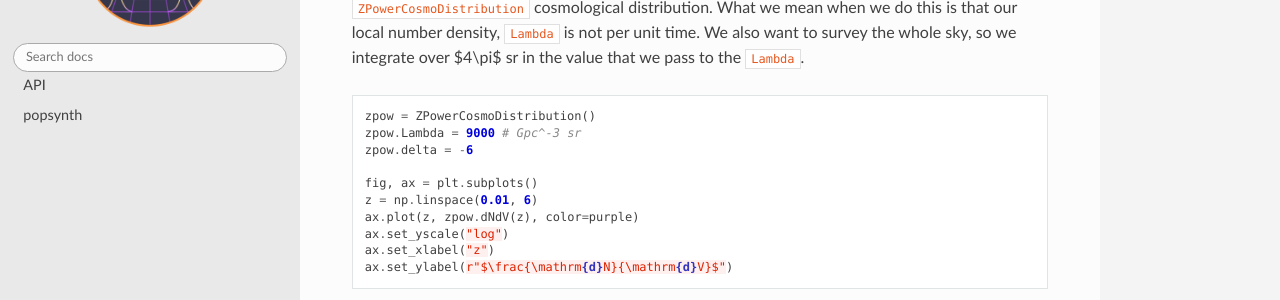
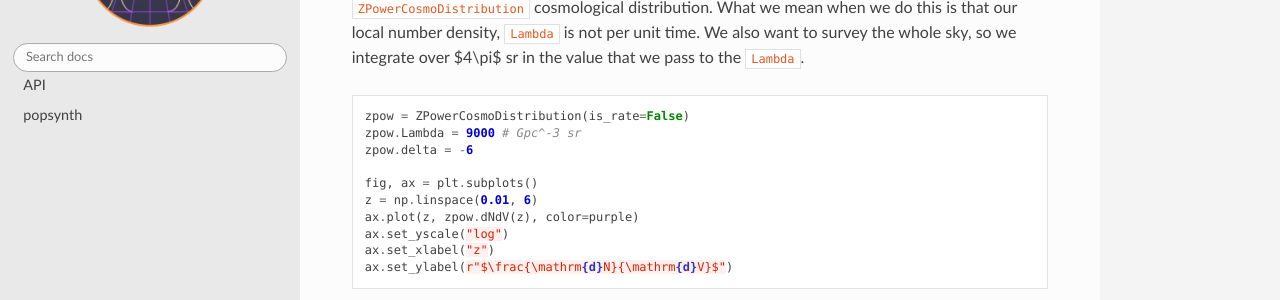
Before and after one commit to grburgess/popsynth, a Sphinx documentation site: the page built from docs/md/bl_lacs.md, in a window 1280 px wide and 900 px high, scrolled down 1496 px. Shown: the part 151-451 px from the top of the window. Built offline with Sphinx 7.4.7 and the Read the Docs theme 2.0.0, drawn with Linux system fonts in a browser that asks for light colours; pages that are not in the unit, such as notebooks, are missing from menus; the version number could not be read and is left out.

Commit message:
Fix is_rate in BL Lac example

````diff
--- a/docs/md/bl_lacs.md
+++ b/docs/md/bl_lacs.md
@@ -68,7 +68,7 @@ ax.set_xlabel(r"L [erg $\mathrm{s}^{-1}$]")
 We now move to the redshift distribution. Following the paper, we parametrize this as a negative power law in $z$. for the purpose of this example, we assume that Bl Lac blazars emit with a steady state. This means that we need to set the `is_rate` parameter to `False` when defining the `ZPowerCosmoDistribution` cosmological distribution. What we mean when we do this is that our local number density, `Lambda` is not per unit time. We also want to survey the whole sky, so we integrate over $4\pi$ sr in the value that we pass to the `Lambda`.
 
 ```python
-zpow = ZPowerCosmoDistribution()
+zpow = ZPowerCosmoDistribution(is_rate=False)
 zpow.Lambda = 9000 # Gpc^-3 sr
 zpow.delta = -6
 
````
